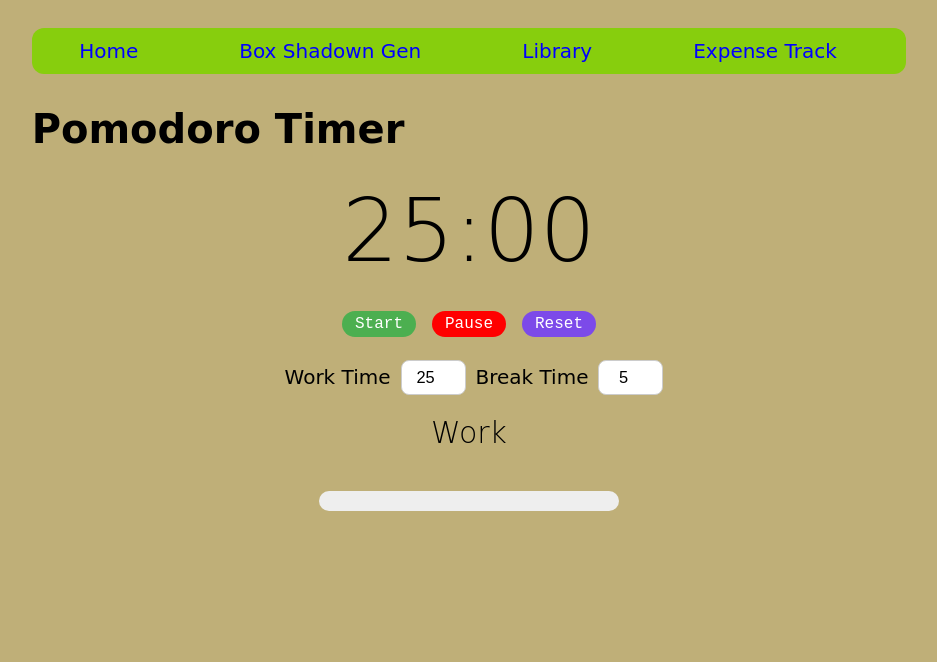
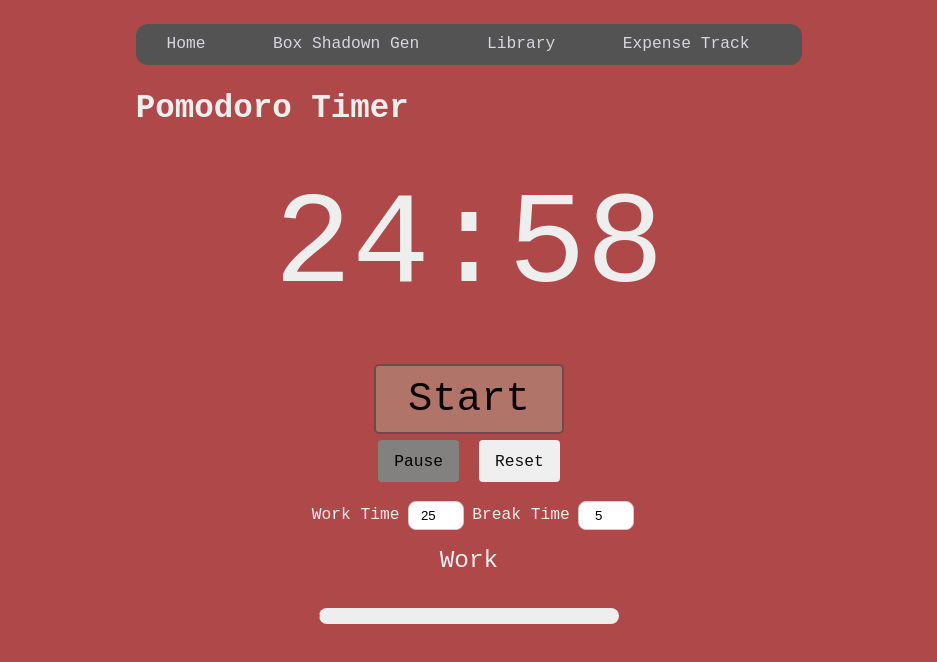
Before and after one commit to Gaurav035-damn/learn-github, a plain HTML site: page pomodoro/pomodoro.html in a window 1280 px wide. Both pictures are taken after a click on the button "Start". Shown: the whole page, without its empty margins (171-1108 px from the left). Drawn offline with Linux system fonts and the light colour scheme.

Commit message:
feat: pomodoro completed

```diff
--- a/pomodoro/pomodoro.css
+++ b/pomodoro/pomodoro.css
@@ -1,47 +1,54 @@
 html{
-    font-family: cursive;
-    background-color: rgb(191, 175, 120);
+    font-family: monospace;
+    background-color: rgb(175,73,73);
+    color: #eeeeee;
 }
 .pomodoro {
     display: flex;
     flex-direction: column;
     align-items: center;
     justify-content: center;
+    color: #eeeeee;
 }
 .pomodoro__time {
-    font-size: 4.4rem;
+    font-size: 8rem;
     font-weight: 300;
+    color: #eeeeee;
 }
 .pomodoro_buttons {
     display: flex;
     justify-content: center;
-    padding: 0.14rem;
+    padding: 0.2rem;
 }
 .pomodoro_buttons button{
-    font-size: .8rem;
-    padding: .2rem .65rem;
-    margin: 0 .4rem;
+    font-size: 1rem;
+    padding: .7rem 1rem;
+    margin: 0 .6rem;
     border: none;
-    border-radius: 45px;
+    border-radius: 4px;
     cursor: pointer;
     font-family: monospace;
 }
 .pomodoro_buttons #start{
-    background-color: #4caf50;
-    color: white;
+    font-size: 2.5rem;
+    padding: .6rem 2rem;
+    background-color: #b17469;
+    border-radius:5px;
+    color: rgb(9, 3, 3);
+    border: 2px double rgb(111, 74, 74);
 }
 .pomodoro_buttons #pause{
-    background-color: rgb(255, 0, 0);
-    color: white;
+    background-color: rgb(131, 128, 128);
+    color: rgb(0, 0, 0);
 }
 .pomodoro_buttons #reset{
-    background-color: rgb(124, 74, 233);
-    color: white;
+    color: rgb(16, 16, 16);
 }
 .pomodoro__settings {
     display: flex;
     justify-content: center;
     margin-top: 1rem;
+    color: #eeeeee;
 }
 .pomodoro__settings label{
     font-size: 1rem;
@@ -58,6 +65,7 @@ html{
     font-size: 1.5rem;
     font-weight: 100;
     margin: .6rem;
+    color: #eeeeee;
 }
 .pomodoro__progress {
     width: 300px;
@@ -67,3 +75,9 @@ html{
     border-radius: 100px;
     overflow: hidden;
 }
+#progress {
+    width: 0%;
+    height: 100%;
+    background-color: #4caf50;
+    transition: width 0.3s ease;
+}
--- a/pomodoro/pomodoro.html
+++ b/pomodoro/pomodoro.html
@@ -37,14 +37,16 @@
       </div>
       <div class="pomodoro_buttons">
         <button id="start">Start</button>
+      </div>
+      <div class="pomodoro_buttons">
         <button id="pause">Pause</button>
         <button id="reset">Reset</button>
     </div>
     <div class="pomodoro__settings">
       <label for="work-time">Work Time</label>
-    <input type="number" id="work-time" value="25" min="1" max="25"/>
+    <input type="number" id="work-time" value="25" min="15" max="90"/>
     <label for="break-time">Break Time</label>
-    <input type="number" id="break-time" value="5" min="1" max="25"/>
+    <input type="number" id="break-time" value="5" min="1" max="30"/>
     </div>
     <div class="pomodoro__status">
       <span id="status">Work</span>
--- a/pomodoro/pomodoro.js
+++ b/pomodoro/pomodoro.js
@@ -1,8 +1,10 @@
- const isRunning = false;
+ let isRunning = false;
  let timeLeft;
- const workTime = 25;
- const breakTime = 5;
- const isWorkTime = true;
+ let workTime = 25;
+ let breakTime = 5;
+ let isWorkTime = true;
+ let timerId = null;
+
 
  const minutesDisplay = document.getElementById("minutes");
  const secondsDisplay = document.getElementById("seconds");
@@ -13,3 +15,76 @@
  const breakTimeInput = document.getElementById("break-time");
  const statusDisplay = document.getElementById("status");
  const progressBar = document.getElementById("progress");
+ function initTimer(){
+    timeLeft = workTime*60;
+    console.log("initTimer: timeLeft:", timeLeft);
+
+    updateDisplay();
+ }
+ function updateDisplay(){
+  const minutes = Math.floor(timeLeft/60);
+  const seconds = timeLeft % 60;
+  minutesDisplay.textContent = minutes.toString().padStart(2,"0");
+  secondsDisplay.textContent = seconds.toString().padStart(2,"0");
+
+  console.log("minutesDisplay.textContent: ", minutesDisplay.textContent );
+  console.log("secondsDisplay.textContent: ", secondsDisplay.textContent);
+  updateProgressBar();
+  }
+
+  function startTimer(){
+    if(timerId===null){
+        timerId = setInterval(()=>{
+            timeLeft--;
+            updateDisplay();
+
+            if(timeLeft === 0){
+                switchMode();
+            }
+        },1000)
+    }
+    startButton.disabled = true;
+    pauseButton.disabled = false;
+
+  }
+  function pauseTimer(){
+    clearInterval(timerId);
+    timerId = null;
+    startButton.disabled = false;
+    pauseButton.disabled = true;
+  }
+  function resetTimer(){
+    pauseTimer();
+    isWorkTime = true;
+    statusDisplay.textContent = "Work";
+    initTimer();
+  }
+  function switchMode(){
+    isWorkTime = !isWorkTime;
+
+  }
+  startButton.addEventListener("click",startTimer)
+  pauseButton.addEventListener("click",pauseTimer)
+  resetButton.addEventListener("click",resetTimer)
+  workTimeInput.addEventListener("change",(event)=>{
+    workTime = parseInt(event.target.value);
+    if(isWorkTime){
+        resetTimer();
+    }
+  })
+  breakTimeInput.addEventListener("change",(event)=>{
+    breakTime = parseInt(event.target.value);
+    if(!isWorkTime){
+        resetTimer();
+    }
+  })
+  function updateProgressBar(){
+    const totalTime = isWorkTime ? workTime*60:breakTime*60;
+    const progress = ((totalTime-timeLeft)/totalTime)*100;
+    progressBar.style.width = progress + "%";
+    progressBar.style.backgroundColor = isWorkTime ? "#4caf50" : "#2196f3"
+  }
+
+
+  pauseButton.disabled = true;
+  initTimer();
--- a/style.css
+++ b/style.css
@@ -20,7 +20,7 @@ p,ul,ol {
 }
 /* Nav Bar */
 .navbar {
-  background-color: rgb(135, 206, 13);
+  background-color: rgb(84, 83, 83);
   color: aquamarine;
   padding: 8px;
   line-height: 1.5;
@@ -28,7 +28,7 @@ p,ul,ol {
   border-radius: 12px;
 }
 .navbar a{
-  color: blue;
+  color: rgb(214, 214, 224);
   text-decoration: none;
 }
 .navbar a:hover {
```
Also changed, not shown: index.html (+4 -4 lines).
